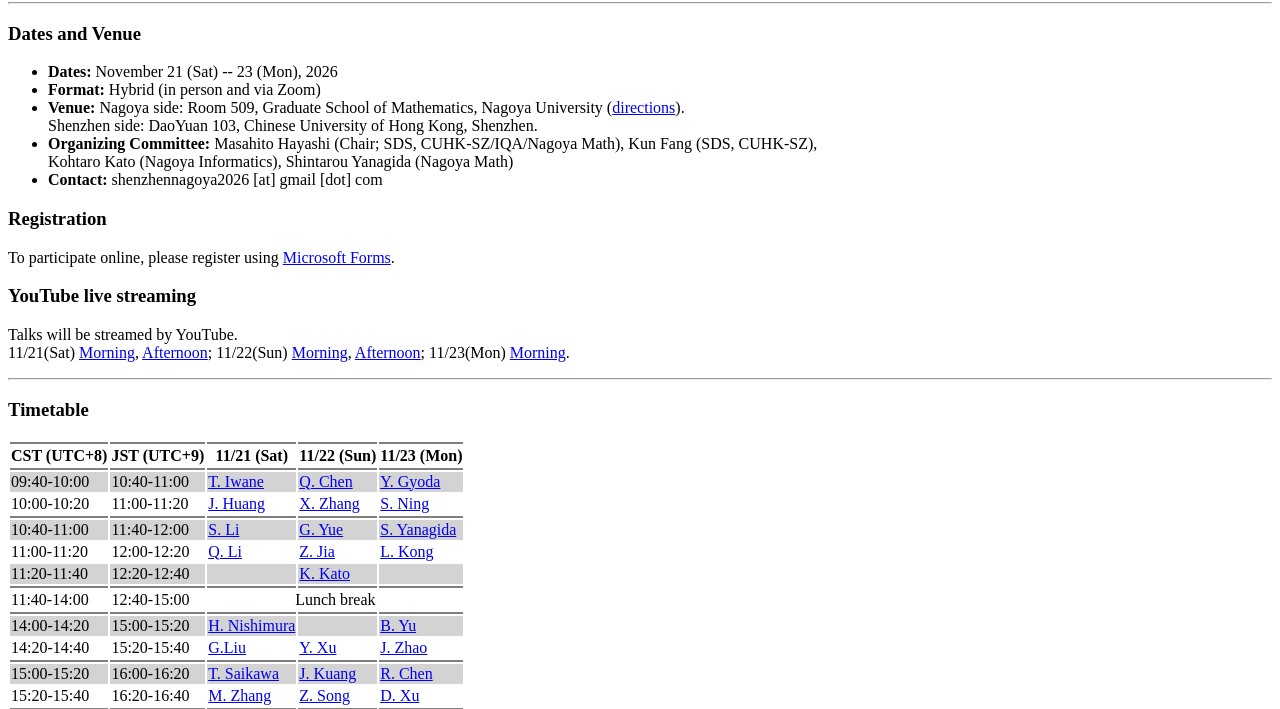
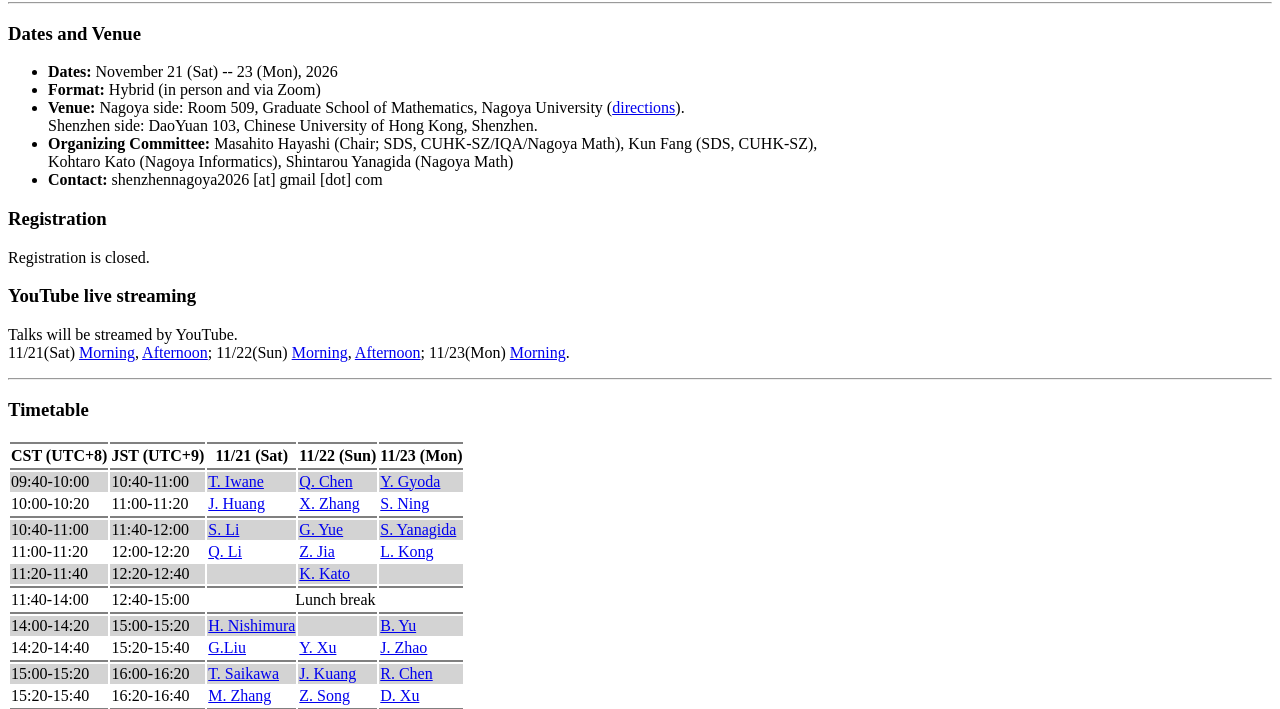
Before and after one commit to shenzhen-nagoya/shenzhen-nagoya.github.io, a plain HTML site: page 2026/index.html in a window 1280 px wide. Shown: the part 78-787 px from the top of the page. Drawn offline with Linux system fonts and the light colour scheme.

Commit message:
Update index.html

```diff
--- a/2026/index.html
+++ b/2026/index.html
@@ -27,9 +27,9 @@
 
  <h3>Registration</h3>
  <p>
-  <!-- Registration is closed.-->
-  To participate online, please register using
-  <a href="https://forms.cloud.microsoft/r/RfEemvq9L7">Microsoft Forms</a>.
+  Registration is closed.
+  <!--To participate online, please register using
+  <a href="">Microsoft Forms</a>.-->
  </p>
 
  <h3>YouTube live streaming</h3>
```
